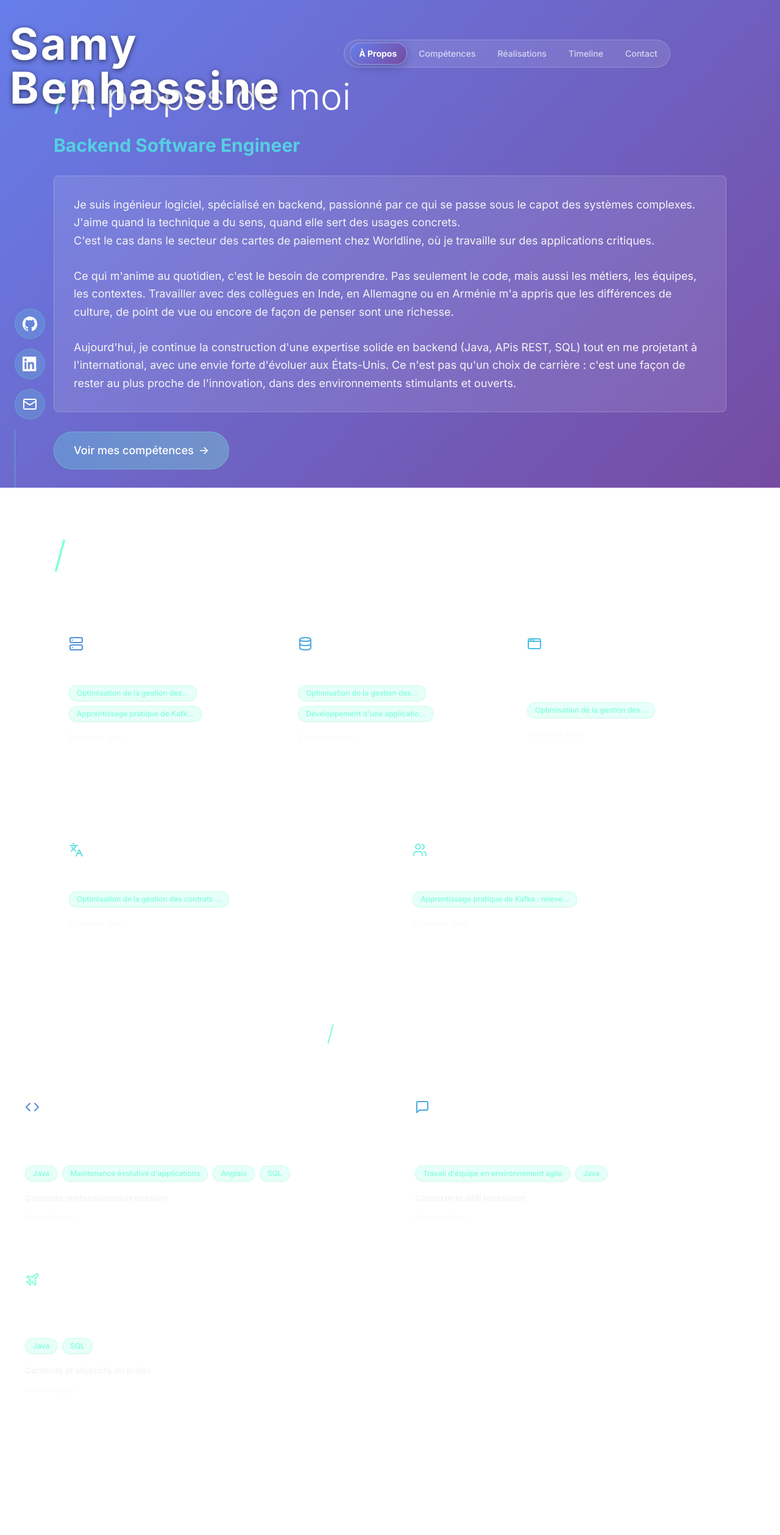
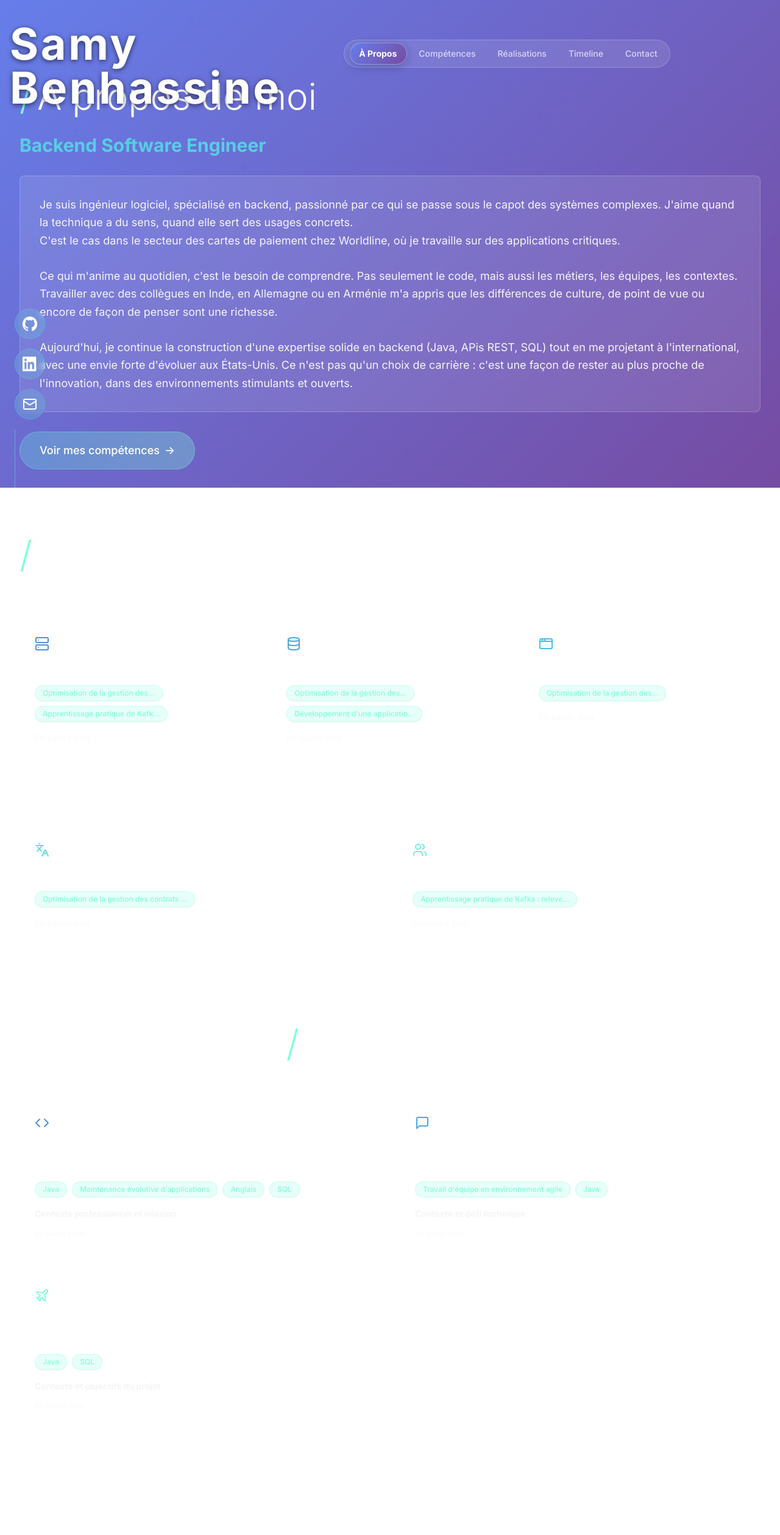
Before and after one commit to SamyBenhassine/PortfolioB, a React (Vite) app: page / in a window 1280 px wide. Shown: the top 2518 px of the page at 61% size. Built offline with nearby package versions, Linux system fonts and the light colour scheme.

Commit message:
fix: make all sections full-width by removing restrictive max-width containers

```diff
--- a/src/components/About.tsx
+++ b/src/components/About.tsx
@@ -3,7 +3,7 @@ import React from 'react';
 const About: React.FC = () => {
   return (
     <section id="about" className="py-12 min-h-screen flex items-center">
-      <div className="container mx-auto px-6 max-w-6xl">
+      <div className="container mx-auto px-8 w-full max-w-none">
         <div className="mt-16 md:mt-20">
           <h1 className="text-5xl md:text-6xl font-light mb-8 text-white">
             <span className="text-coolors-green-bright">/</span>
--- a/src/components/Contact.tsx
+++ b/src/components/Contact.tsx
@@ -37,16 +37,16 @@ const Contact: React.FC = () => {
 
   return (
     <section id="contact" className="py-20 pb-36 min-h-screen flex items-center">
-      <div className="container mx-auto px-4 max-w-7xl">
+      <div className="container mx-auto px-8 w-full max-w-none">
         <div className="flex justify-end mb-8">
-          <h2 className="text-3xl md:text-4xl font-light tracking-tight text-white">
+          <h2 className="text-5xl md:text-6xl font-light tracking-tight text-white">
             <span className="text-coolors-green-bright">/</span>
             <span className="ml-2">Contact</span>
           </h2>
         </div>
 
         <div className="flex justify-center">
-          <div className="glass-card p-12 max-w-2xl w-full border-t-4 border-coolors-green-bright">
+          <div className="glass-card p-12 w-full border-t-4 border-coolors-green-bright max-w-4xl mx-auto">
             {!isSubmitted ? (
               <>
                 <h3 className="text-2xl font-bold mb-8 text-white text-center">Contactez-moi</h3>
--- a/src/components/Projects.tsx
+++ b/src/components/Projects.tsx
@@ -155,9 +155,9 @@ const Projects: React.FC = () => {
   }, [projects]);
 
   return (
-    <section id="projects" className="pt-8 pb-20 min-h-screen flex items-center">
-      <div className="container mx-auto px-4 max-w-7xl">
-        <h2 className="text-3xl md:text-4xl font-light mb-16 tracking-tight text-center text-white">
+    <section id="projects" className="pt-8 pb-12 min-h-screen flex items-center">
+      <div className="container mx-auto px-8 w-full max-w-none">
+        <h2 className="text-5xl md:text-6xl font-light mb-16 tracking-tight text-center text-white">
           <span className="text-coolors-green-bright">/</span>
           <span className="ml-2">Réalisations</span>
         </h2>
--- a/src/components/Skills.tsx
+++ b/src/components/Skills.tsx
@@ -171,7 +171,7 @@ const Skills: React.FC = () => {
 
   return (
     <section id="skills" className="pt-8 pb-12 min-h-screen flex items-center">
-      <div className="container mx-auto px-6 max-w-6xl">
+      <div className="container mx-auto px-8 w-full max-w-none">
         <div className="pt-2 md:pt-0">
           <div className="flex justify-between items-baseline mb-8">
             <h2 className="text-5xl md:text-6xl font-light mb-12 tracking-tight text-center text-white">
--- a/src/components/Timeline.tsx
+++ b/src/components/Timeline.tsx
@@ -75,13 +75,13 @@ const Timeline: React.FC = () => {
 
   return (
     <section id="timeline" className="pt-24 pb-16">
-      <div className="container mx-auto px-4 max-w-7xl">
-        <h2 className="text-3xl md:text-4xl font-light mb-12 tracking-tight text-center text-white">
+      <div className="container mx-auto px-8 w-full max-w-none">
+        <h2 className="text-5xl md:text-6xl font-light mb-12 tracking-tight text-center text-white">
           <span className="text-coolors-green-bright">/</span>
           <span className="ml-2">Timeline</span>
         </h2>
 
-        <div className="relative max-w-5xl mx-auto" style={{ height: `${years.length * yearSpacing - 100}px` }}>
+        <div className="relative w-full mx-auto" style={{ height: `${years.length * yearSpacing - 100}px` }}>
           {/* Main vertical line (subtle background) */}
           <div className="absolute left-1/2 transform -translate-x-1/2 h-full w-px bg-gradient-to-b from-white/10 via-white/5 to-white/10"></div>
 
```
